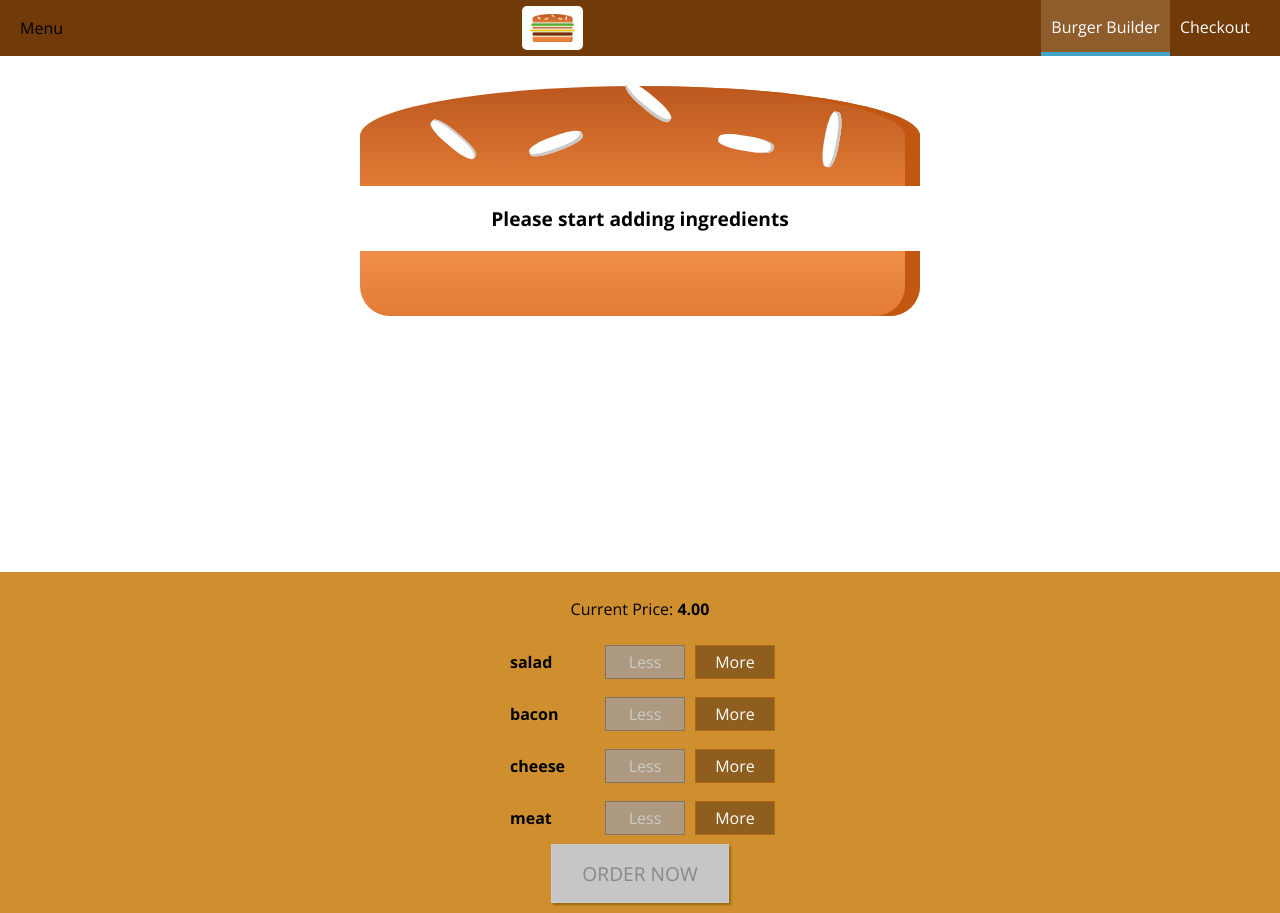
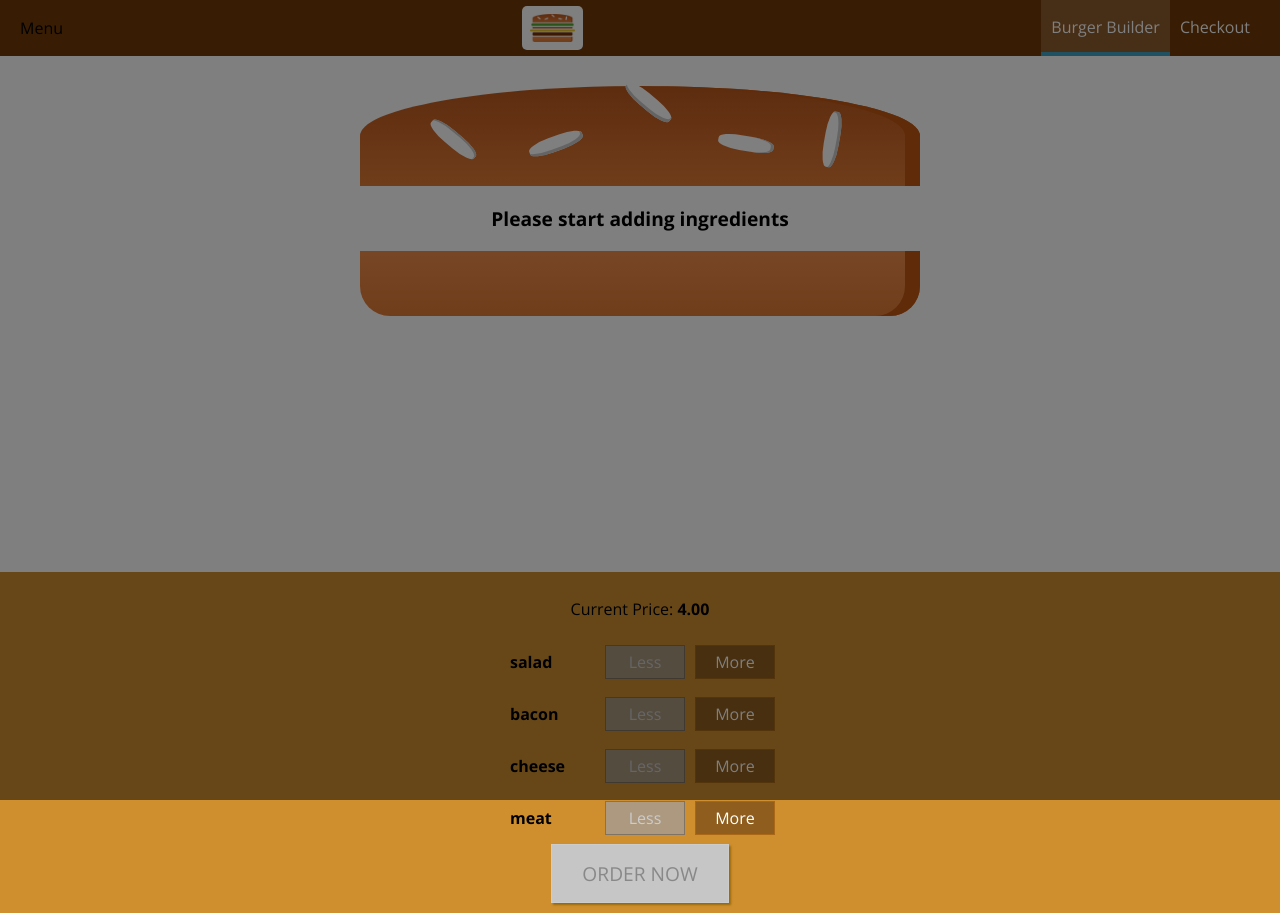
Before and after one commit to thyAshley/React-Development, a React (Create React App) app in the folder burger-app/: page / in a window 1280 px wide. Built offline with nearby package versions, Linux system fonts and the light colour scheme.

Commit message:
convert layout.js from functional to class base component

```diff
--- a/burger-app/src/components/Layout/Layout.js
+++ b/burger-app/src/components/Layout/Layout.js
@@ -5,14 +5,16 @@ import classes from "./Layout.module.css";
 import Toolbar from "../../components/Navigation/Toolbar/Toolbar";
 import SideDrawer from "../Navigation/SideDrawer/SideDrawer";
 
-const Layout = (props) => {
+class Layout extends React.Component {
+  render() {
     return (
       <Aux>
         <Toolbar />
         <SideDrawer />
-      <main className={classes.Content}>{props.children}</main>
+        <main className={classes.Content}>{this.props.children}</main>
       </Aux>
     );
-};
+  }
+}
 
 export default Layout;
--- a/burger-app/src/components/Navigation/SideDrawer/SideDrawer.js
+++ b/burger-app/src/components/Navigation/SideDrawer/SideDrawer.js
@@ -3,9 +3,12 @@ import React from "react";
 import Logo from "../../Logo/Logo";
 import NavItems from "../NavItems/NavItems";
 import classes from "./SideDrawer.module.css";
-
+import Backdrop from "../../UI/Backdrop/Backdrop";
+import Aux from "../../../hoc/Auxiliary";
 const SideDrawer = (props) => {
   return (
+    <Aux>
+      <Backdrop show />
       <div className={classes.SideDrawer}>
         <div className={classes.Logo}>
           <Logo />
@@ -14,6 +17,7 @@ const SideDrawer = (props) => {
           <NavItems />
         </nav>
       </div>
+    </Aux>
   );
 };
 
```
Lines whose indentation alone changed are shown as unchanged.
